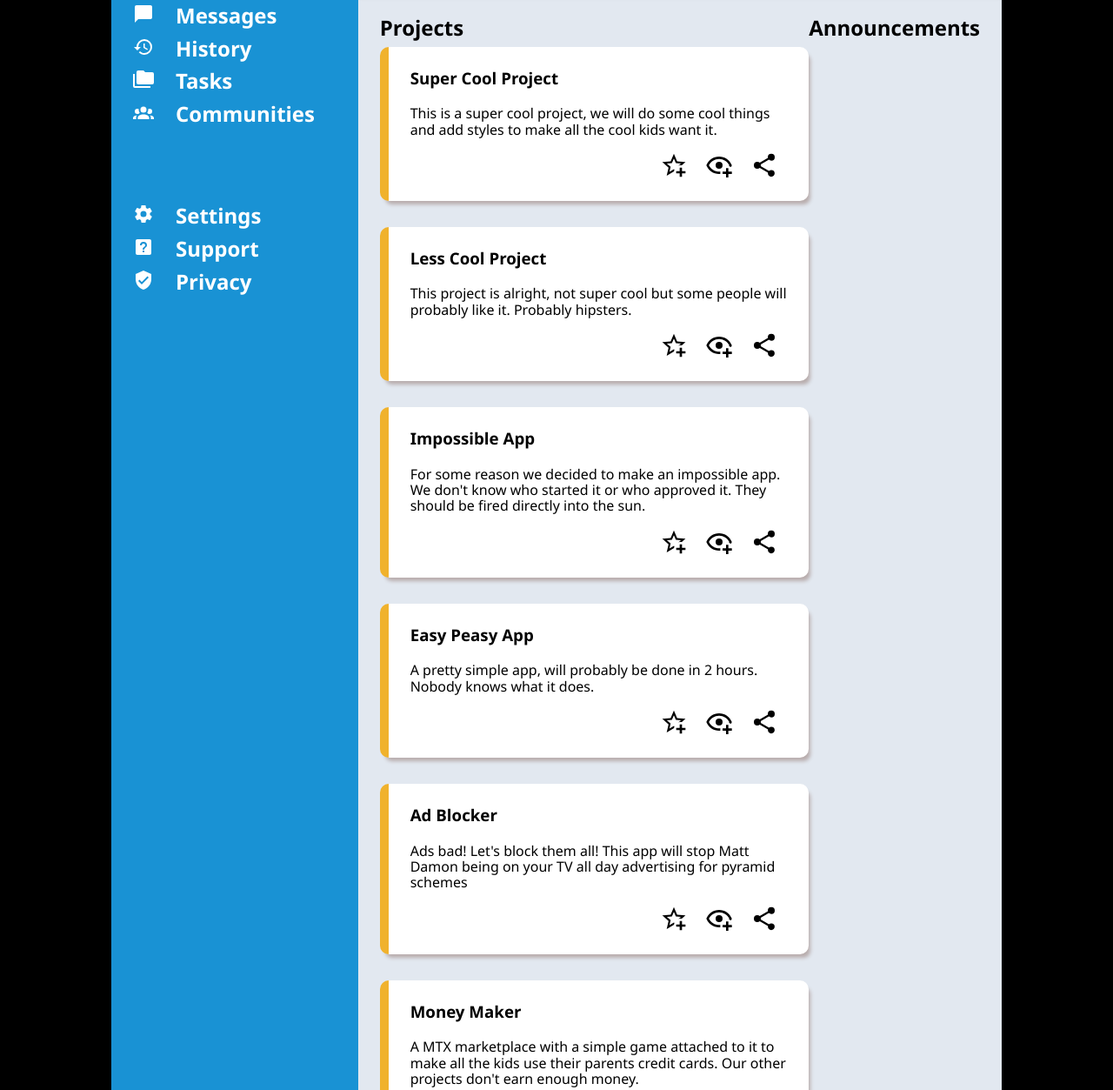
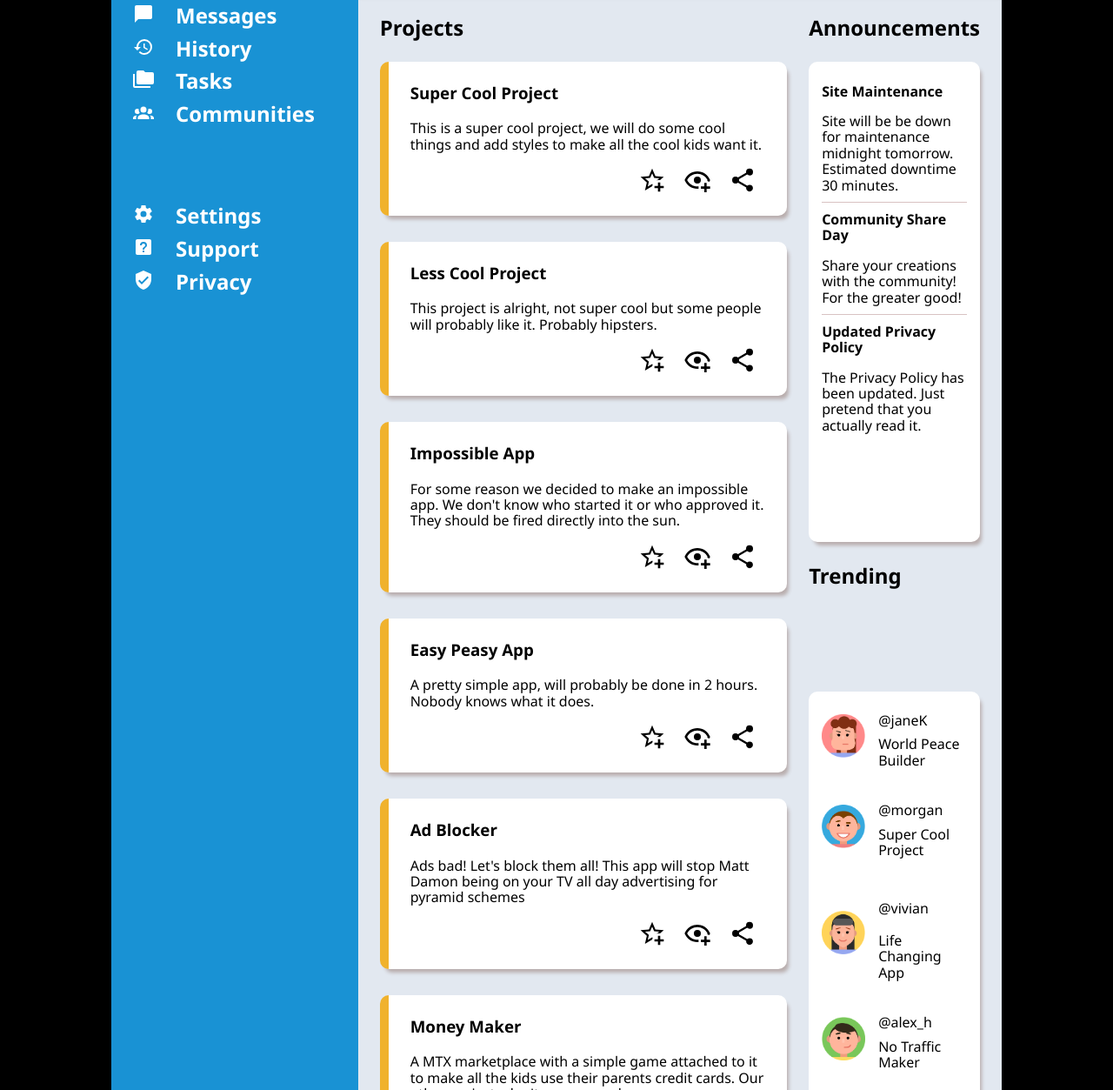
Before and after one commit to Jgvan/admin-dashboard, a website: page index.html in a window 1280 px wide. Shown: the part 207-1460 px from the top of the page at 87% size. Drawn offline with nearby package versions, Linux system fonts and the light colour scheme.

Commit message:
Add announcements and trending

```diff
--- a/index.html
+++ b/index.html
@@ -122,8 +122,8 @@
                 </div>
             </div>
             <div class="content">
-                <p class="section-title">Projects</p>
-                <p class="section-title">Announcements</p>
+                <p class="section-title project-header">Projects</p>
+                <p class="section-title announcement-header">Announcements</p>
                 <div class="projects">
                     <div class="card">
                         <h3 class="title">Super cool project</h3>
@@ -240,33 +240,47 @@
                         </div>
                     </div>
                 </div>
+                <div class="announcements">
+                    <div class="post">
+                        <h4>Site Maintenance</h4>
+                        <p>Site will be be down for maintenance midnight tomorrow. Estimated downtime 30 minutes.</p>
+                    </div>
+                    <div class="post">
+                        <h4>Community Share Day</h4>
+                        <p>Share your creations with the community! For the greater good!</p>
+                    </div>
+                    <div class="post">
+                        <h4>Updated Privacy Policy</h4>
+                        <p>The Privacy Policy has been updated. Just pretend that you actually read it.</p>
+                    </div>
+                </div>
+                <p class="section-title trending-header">Trending</p>
+                <div class="trending">
+                    <div class="trending-people">
+                        <img class="profile-image" src="./images/jane.png" alt="Jane">
+                        <p class="user-tag">@janeK</p>
+                        <p>World Peace Builder</p>
+                    </div>
+                    <div class="trending-people">
+                        <img class="profile-image" src="./images/morgan.png" alt="Jane">
+                        <p class="user-tag">@morgan</p>
+                        <p>Super Cool Project</p>
+                    </div>
+                    <div class="trending-people">
+                        <img class="profile-image" src="./images/vivian.png" alt="Jane">
+                        <p class="user-tag">@vivian</p>
+                        <p>Life Changing App</p>
+                    </div>
+                    <div  class="trending-people">
+                        <img class="profile-image" src="./images/alex.png" alt="Jane">
+                        <p class="user-tag">@alex_h</p>
+                        <p>No Traffic Maker</p>
+                    </div>
+                </div>
             </div>
-            <div class="annoucements">
 
-            </div>
-            <div class="trending">
-
-            </div>
         </div>
     </div>
 </body>
 
 </html>
-
-<!-- favorite -->
-<svg style="width:24px;height:24px" viewBox="0 0 24 24">
-    <path fill="currentColor"
-        d="M5.8 21L7.4 14L2 9.2L9.2 8.6L12 2L14.8 8.6L22 9.2L18.8 12H18C17.3 12 16.6 12.1 15.9 12.4L18.1 10.5L13.7 10.1L12 6.1L10.3 10.1L5.9 10.5L9.2 13.4L8.2 17.7L12 15.4L12.5 15.7C12.3 16.2 12.1 16.8 12.1 17.3L5.8 21M17 14V17H14V19H17V22H19V19H22V17H19V14H17Z" />
-</svg>
-
-<!-- follow -->
-<svg style="width:24px;height:24px" viewBox="0 0 24 24">
-    <path fill="currentColor"
-        d="M12,4.5C7,4.5 2.73,7.61 1,12C2.73,16.39 7,19.5 12,19.5C12.36,19.5 12.72,19.5 13.08,19.45C13.03,19.13 13,18.82 13,18.5C13,18.14 13.04,17.78 13.1,17.42C12.74,17.46 12.37,17.5 12,17.5C8.24,17.5 4.83,15.36 3.18,12C4.83,8.64 8.24,6.5 12,6.5C15.76,6.5 19.17,8.64 20.82,12C20.7,12.24 20.56,12.45 20.43,12.68C21.09,12.84 21.72,13.11 22.29,13.5C22.56,13 22.8,12.5 23,12C21.27,7.61 17,4.5 12,4.5M12,9A3,3 0 0,0 9,12A3,3 0 0,0 12,15A3,3 0 0,0 15,12A3,3 0 0,0 12,9M18,14.5V17.5H15V19.5H18V22.5H20V19.5H23V17.5H20V14.5H18Z" />
-</svg>
-
-<!-- share -->
-<svg style="width:24px;height:24px" viewBox="0 0 24 24">
-    <path fill="currentColor"
-        d="M18,16.08C17.24,16.08 16.56,16.38 16.04,16.85L8.91,12.7C8.96,12.47 9,12.24 9,12C9,11.76 8.96,11.53 8.91,11.3L15.96,7.19C16.5,7.69 17.21,8 18,8A3,3 0 0,0 21,5A3,3 0 0,0 18,2A3,3 0 0,0 15,5C15,5.24 15.04,5.47 15.09,5.7L8.04,9.81C7.5,9.31 6.79,9 6,9A3,3 0 0,0 3,12A3,3 0 0,0 6,15C6.79,15 7.5,14.69 8.04,14.19L15.16,18.34C15.11,18.55 15.08,18.77 15.08,19C15.08,20.61 16.39,21.91 18,21.91C19.61,21.91 20.92,20.61 20.92,19A2.92,2.92 0 0,0 18,16.08Z" />
-</svg>
--- a/styles.css
+++ b/styles.css
@@ -180,15 +180,16 @@ body {
 
 .content {
     display: grid;
+    gap: 25px;
     grid-template-columns: 3fr 1fr;
+    grid-template-rows: auto min-content;
     padding: 25px;
 }
 
 .section-title {
     font-weight: bold;
     font-size: 1.5rem;
-    margin: 0 0 8px;
-    padding: 0;
+    margin: 0;
 }
 
 .card .title {
@@ -196,6 +197,8 @@ body {
 }
 
 .projects {
+    grid-column: 1 /2;
+    grid-row: 2 / 5;
     display: grid;
     gap: 30px;
     grid-template-columns: repeat(auto-fit, minmax(300px, 1fr));
@@ -206,13 +209,18 @@ body {
 }
 
 .card {
-    background-color: white;
     padding: 25px;
-    border-radius: 10px;
-    box-shadow: 4px 6px 4px -2px rgb(184, 173, 173);
     border-left: solid 10px rgb(240, 178, 45);
     display: flex;
     flex-direction: column;
+}
+
+.card,
+.announcements,
+.trending {
+    background-color: white;
+    box-shadow: 4px 6px 4px -2px rgb(184, 173, 173);
+    border-radius: 10px;
 }
 
 .card .icon {
@@ -232,3 +240,61 @@ body {
     border-radius: 10px;
     cursor: pointer;
 }
+
+.project-header {
+    grid-row: 1 / 2;
+    grid-column: 1 / 2;
+}
+
+.announcement-header {
+    grid-column: 2 / 3;
+    grid-row: 1 / 2;
+}
+
+.announcements {
+    grid-column: 2 / 3;
+    grid-row: 2 / 3;
+    padding: 15px;
+}
+
+.trending {
+    grid-column: 2 / 3;
+    grid-row: 4 / 5;
+}
+
+.post:not(:last-child) p {
+    border-bottom: 1px solid rgb(216, 194, 194);
+    padding-bottom: 10px;
+    margin-bottom: 0;
+}
+
+.post h4 {
+    padding-top: 10px;
+    margin: 0;
+}
+
+.trending-people {
+    display: grid;
+    align-items: center;
+    justify-content: start;
+    grid-template-rows: 1fr 1fr;
+    padding: 15px;
+}
+
+.trending-people img {
+    grid-column: 1 / 2;
+    grid-row: 1 / 3;
+}
+
+.trending-people p{
+    margin: 0 0 0 15px;
+}
+
+.user-tag {
+    grid-column: 2 / 3;
+}
+
+.user-tag + p {
+    grid-column: 2 / 3;
+    grid-row: 2 / 3;
+}
```
